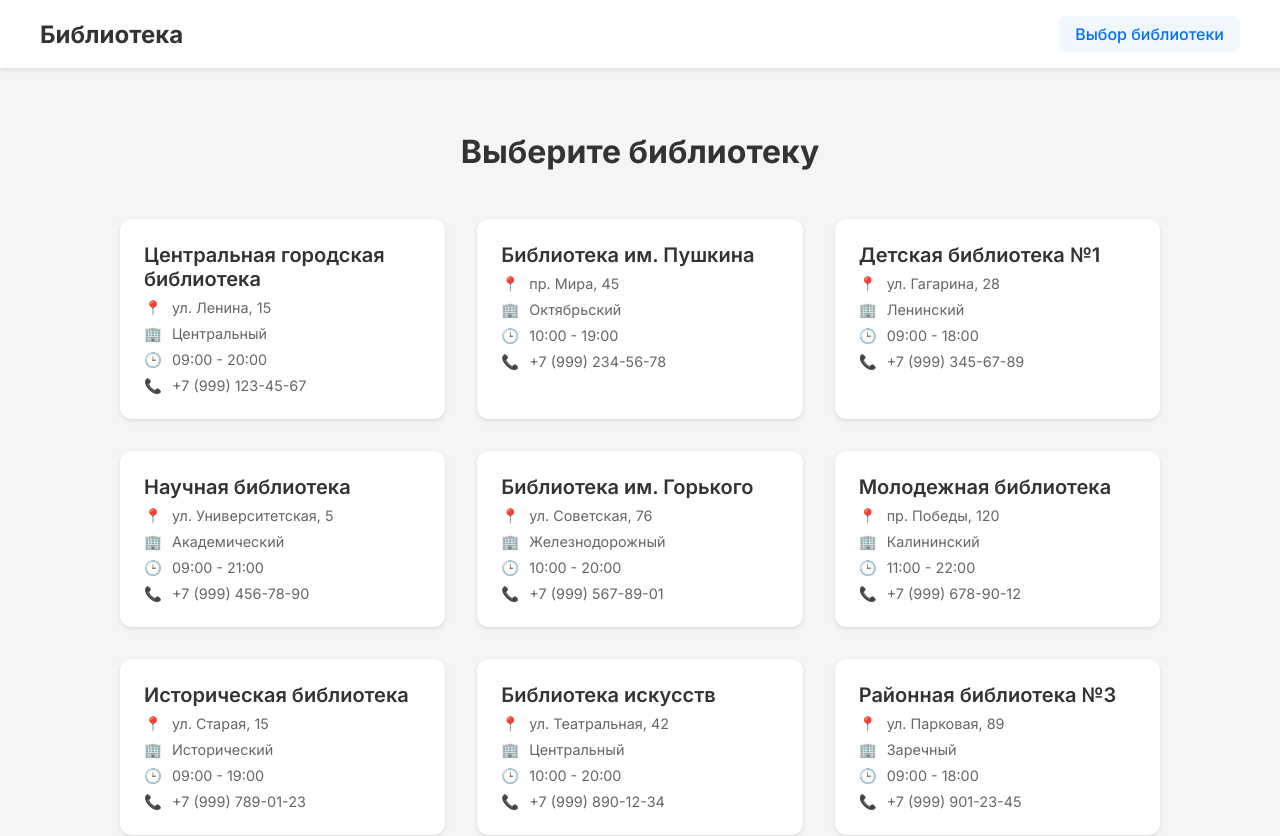
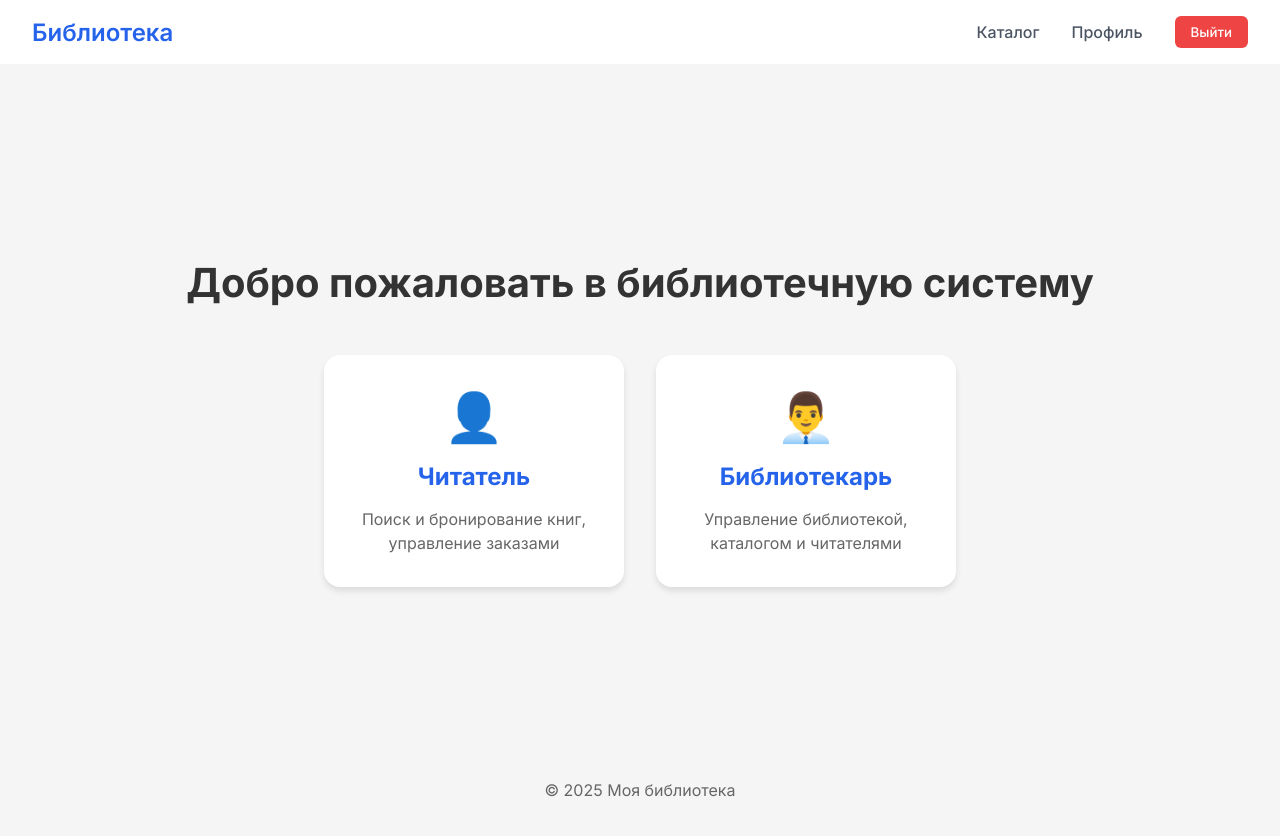
Before and after one commit to Verzaut/library_spo, a Next.js app: page / in a window 1280 px wide. Shown: the top 836 px of the page. Built offline with nearby package versions, Linux system fonts and the light colour scheme.

Commit message:
работаю с дизайном

```diff
--- a/src/app/components/Navigation.module.css
+++ b/src/app/components/Navigation.module.css
@@ -1,96 +1,66 @@
-.nav {
-  background: white;
-  padding: 1rem 2rem;
-  box-shadow: 0 2px 4px rgba(0, 0, 0, 0.1);
-  position: sticky;
-  top: 0;
-  z-index: 100;
-}
-
-.container {
-  max-width: 1200px;
-  margin: 0 auto;
+.navigation {
   display: flex;
   justify-content: space-between;
   align-items: center;
+  padding: 1rem 2rem;
+  background-color: white;
+  box-shadow: 0 2px 4px rgba(0, 0, 0, 0.1);
 }
 
 .logo {
   font-size: 1.5rem;
-  font-weight: bold;
-  color: #333;
+  font-weight: 600;
+  color: #2563eb;
   text-decoration: none;
   transition: color 0.2s;
 }
 
 .logo:hover {
-  color: #0070f3;
+  color: #1d4ed8;
 }
 
-.links {
+.navLinks {
   display: flex;
+  align-items: center;
   gap: 2rem;
-  align-items: center;
 }
 
-.link {
-  color: #666;
+.navLink {
+  color: #4b5563;
   text-decoration: none;
+  font-weight: 500;
   transition: color 0.2s;
-  font-weight: 500;
-  padding: 0.5rem 1rem;
-  border-radius: 6px;
 }
 
-.link:hover {
-  color: #0070f3;
-  background-color: #f5f5f5;
-}
-
-.activeLink {
-  color: #0070f3;
-  background-color: #f0f7ff;
+.navLink:hover {
+  color: #2563eb;
 }
 
 .logoutButton {
-  background: none;
+  background-color: #ef4444;
+  color: white;
   border: none;
   padding: 0.5rem 1rem;
-  font: inherit;
-  color: #ff4444;
+  border-radius: 0.375rem;
+  font-weight: 500;
   cursor: pointer;
-  font-weight: 500;
-  border-radius: 6px;
-  transition: all 0.2s;
+  transition: background-color 0.2s;
 }
 
 .logoutButton:hover {
-  background-color: #fff0f0;
+  background-color: #dc2626;
 }
 
-/* Responsive styles */
-@media (max-width: 768px) {
-  .nav {
+@media (max-width: 640px) {
+  .navigation {
     padding: 1rem;
   }
 
-  .container {
-    flex-direction: column;
+  .navLinks {
     gap: 1rem;
   }
 
-  .links {
-    flex-direction: column;
-    gap: 1rem;
-    width: 100%;
-  }
-
-  .link {
-    width: 100%;
-    text-align: center;
-  }
-
-  .logoutButton {
-    width: 100%;
+  .logo {
+    font-size: 1.25rem;
   }
 }
--- a/src/app/components/Navigation.tsx
+++ b/src/app/components/Navigation.tsx
@@ -1,57 +1,27 @@
 'use client';
 
 import Link from 'next/link';
-import { usePathname } from 'next/navigation';
 import { useAuth } from '../context/AuthContext';
 import styles from './Navigation.module.css';
 
 export default function Navigation() {
-  const pathname = usePathname();
   const { user, logout } = useAuth();
 
-  const isActive = (path: string) => pathname === path;
-
   return (
-    <nav className={styles.nav}>
-      <div className={styles.container}>
-        <Link href="/" className={styles.logo}>
+    <nav className={styles.navigation}>
+      <Link href="/libraries" className={styles.logo}>
         Библиотека
       </Link>
-
-        <div className={styles.links}>
-          {user ? (
-            <>
-              <Link
-                href="/catalog"
-                className={`${styles.link} ${isActive('/catalog') ? styles.activeLink : ''}`}
-              >
+      <div className={styles.navLinks}>
+        <Link href="/catalog" className={styles.navLink}>
           Каталог
         </Link>
-              <Link
-                href="/profile"
-                className={`${styles.link} ${isActive('/profile') ? styles.activeLink : ''}`}
-              >
+        <Link href="/profile" className={styles.navLink}>
           Профиль
-              </Link>
-              <Link
-                href="/"
-                className={`${styles.link} ${isActive('/') ? styles.activeLink : ''}`}
-              >
-                Выбор библиотеки
         </Link>
         <button onClick={logout} className={styles.logoutButton}>
           Выйти
         </button>
-            </>
-          ) : (
-            <Link
-              href="/"
-              className={`${styles.link} ${isActive('/') ? styles.activeLink : ''}`}
-            >
-              Выбор библиотеки
-            </Link>
-          )}
-        </div>
       </div>
     </nav>
   );
--- a/src/app/layout.tsx
+++ b/src/app/layout.tsx
@@ -20,12 +20,8 @@ export default function RootLayout({
     <html lang="ru">
       <body className={inter.className}>
         <AuthProvider>
-          <div className="layout">
-            <Navigation />
-            <main className="main-content">
-              {children}
-            </main>
-          </div>
+          <Navigation />
+          {children}
         </AuthProvider>
       </body>
     </html>
--- /dev/null
+++ b/src/app/libraries/libraries.module.css
@@ -0,0 +1,100 @@
+.container {
+  min-height: 100vh;
+  display: flex;
+  flex-direction: column;
+  justify-content: space-between;
+  padding: 2rem;
+}
+
+.main {
+  flex: 1;
+  max-width: 1200px;
+  margin: 0 auto;
+  width: 100%;
+}
+
+.title {
+  font-size: 2.5rem;
+  margin-bottom: 1rem;
+  text-align: center;
+  color: #333;
+}
+
+.roleInfo {
+  text-align: center;
+  color: #666;
+  margin-bottom: 3rem;
+  font-size: 1.1rem;
+}
+
+.roleInfo strong {
+  color: #2563eb;
+}
+
+.librariesGrid {
+  display: grid;
+  grid-template-columns: repeat(auto-fill, minmax(300px, 1fr));
+  gap: 2rem;
+  padding: 1rem;
+}
+
+.libraryCard {
+  background: white;
+  border-radius: 12px;
+  padding: 1.5rem;
+  text-decoration: none;
+  color: inherit;
+  box-shadow: 0 4px 6px rgba(0, 0, 0, 0.1);
+  transition: transform 0.2s, box-shadow 0.2s;
+}
+
+.libraryCard:hover {
+  transform: translateY(-5px);
+  box-shadow: 0 6px 12px rgba(0, 0, 0, 0.15);
+}
+
+.libraryName {
+  font-size: 1.5rem;
+  color: #2563eb;
+  margin-bottom: 1rem;
+}
+
+.libraryInfo {
+  display: flex;
+  flex-direction: column;
+  gap: 0.75rem;
+}
+
+.libraryDetail {
+  display: flex;
+  align-items: center;
+  gap: 0.5rem;
+  color: #666;
+}
+
+.icon {
+  font-size: 1.2rem;
+}
+
+.footer {
+  width: 100%;
+  text-align: center;
+  padding: 1rem 0;
+  color: #666;
+}
+
+@media (max-width: 768px) {
+  .container {
+    padding: 1rem;
+  }
+
+  .title {
+    font-size: 2rem;
+    margin-bottom: 0.5rem;
+  }
+
+  .librariesGrid {
+    grid-template-columns: 1fr;
+    gap: 1rem;
+  }
+}
--- a/src/app/page.module.css
+++ b/src/app/page.module.css
@@ -11,62 +11,60 @@
   max-width: 1200px;
   margin: 0 auto;
   width: 100%;
+  display: flex;
+  flex-direction: column;
+  align-items: center;
+  justify-content: center;
 }
 
 .title {
-  font-size: 2rem;
+  font-size: 2.5rem;
   color: #333;
-  margin-bottom: 2rem;
+  margin-bottom: 3rem;
   text-align: center;
 }
 
-.librariesGrid {
-  display: grid;
-  grid-template-columns: repeat(auto-fill, minmax(300px, 1fr));
+.roleSelection {
+  display: flex;
   gap: 2rem;
-  padding: 1rem;
+  justify-content: center;
+  width: 100%;
+  max-width: 800px;
+  margin: 0 auto;
 }
 
-.libraryCard {
+.roleCard {
+  flex: 1;
   background: white;
-  border-radius: 12px;
-  padding: 1.5rem;
-  box-shadow: 0 2px 4px rgba(0, 0, 0, 0.1);
+  border-radius: 16px;
+  padding: 2rem;
+  text-align: center;
+  text-decoration: none;
+  color: #333;
+  box-shadow: 0 4px 6px rgba(0, 0, 0, 0.1);
   transition: transform 0.2s, box-shadow 0.2s;
-  cursor: pointer;
-  text-decoration: none;
-  color: inherit;
+  max-width: 300px;
 }
 
-.libraryCard:hover {
-  transform: translateY(-4px);
-  box-shadow: 0 4px 8px rgba(0, 0, 0, 0.15);
+.roleCard:hover {
+  transform: translateY(-5px);
+  box-shadow: 0 6px 12px rgba(0, 0, 0, 0.15);
 }
 
-.libraryName {
-  font-size: 1.25rem;
-  font-weight: 600;
-  color: #333;
-  margin-bottom: 0.5rem;
+.roleIcon {
+  font-size: 3rem;
+  margin-bottom: 1rem;
 }
 
-.libraryInfo {
-  display: flex;
-  flex-direction: column;
-  gap: 0.5rem;
-  font-size: 0.9rem;
-  color: #666;
+.roleCard h2 {
+  font-size: 1.5rem;
+  margin-bottom: 1rem;
+  color: #2563eb;
 }
 
-.libraryDetail {
-  display: flex;
-  align-items: flex-start;
-  gap: 0.5rem;
-}
-
-.icon {
-  width: 20px;
-  color: #0070f3;
+.roleCard p {
+  color: #666;
+  line-height: 1.5;
 }
 
 .footer {
@@ -80,12 +78,18 @@
     padding: 1rem;
   }
 
-  .librariesGrid {
-    grid-template-columns: 1fr;
-    gap: 1rem;
+  .title {
+    font-size: 2rem;
+    margin-bottom: 2rem;
   }
 
-  .title {
-    font-size: 1.5rem;
+  .roleSelection {
+    flex-direction: column;
+    align-items: center;
+    gap: 1.5rem;
+  }
+
+  .roleCard {
+    width: 100%;
   }
 }
--- a/src/app/page.tsx
+++ b/src/app/page.tsx
@@ -1,43 +1,26 @@
 'use client'; // Важно для использования хуков
 
 import Link from 'next/link';
-import { libraries } from './data/libraries';
 import styles from './page.module.css';
 
 export default function Home() {
   return (
     <div className={styles.container}>
       <main className={styles.main}>
-        <h1 className={styles.title}>Выберите библиотеку</h1>
+        <h1 className={styles.title}>Добро пожаловать в библиотечную систему</h1>
 
-        <div className={styles.librariesGrid}>
-          {libraries.map(library => (
-            <Link
-              key={library.id}
-              href={`/register?library=${library.id}`}
-              className={styles.libraryCard}
-            >
-              <h2 className={styles.libraryName}>{library.name}</h2>
-              <div className={styles.libraryInfo}>
-                <div className={styles.libraryDetail}>
-                  <span className={styles.icon}>📍</span>
-                  <span>{library.address}</span>
-                </div>
-                <div className={styles.libraryDetail}>
-                  <span className={styles.icon}>🏢</span>
-                  <span>{library.district}</span>
-                </div>
-                <div className={styles.libraryDetail}>
-                  <span className={styles.icon}>🕒</span>
-                  <span>{library.workingHours}</span>
-                </div>
-                <div className={styles.libraryDetail}>
-                  <span className={styles.icon}>📞</span>
-                  <span>{library.phone}</span>
-                </div>
-              </div>
-            </Link>
-          ))}
+        <div className={styles.roleSelection}>
+          <Link href="/libraries?role=reader" className={styles.roleCard}>
+            <div className={styles.roleIcon}>👤</div>
+            <h2>Читатель</h2>
+            <p>Поиск и бронирование книг, управление заказами</p>
+          </Link>
+
+          <Link href="/libraries?role=librarian" className={styles.roleCard}>
+            <div className={styles.roleIcon}>👨‍💼</div>
+            <h2>Библиотекарь</h2>
+            <p>Управление библиотекой, каталогом и читателями</p>
+          </Link>
         </div>
       </main>
 
```
Also changed, not shown: src/app/libraries/page.tsx (added, +65 -0 lines), src/app/register/page.tsx (+11 -3 lines). Lines whose indentation alone changed are shown as unchanged.
